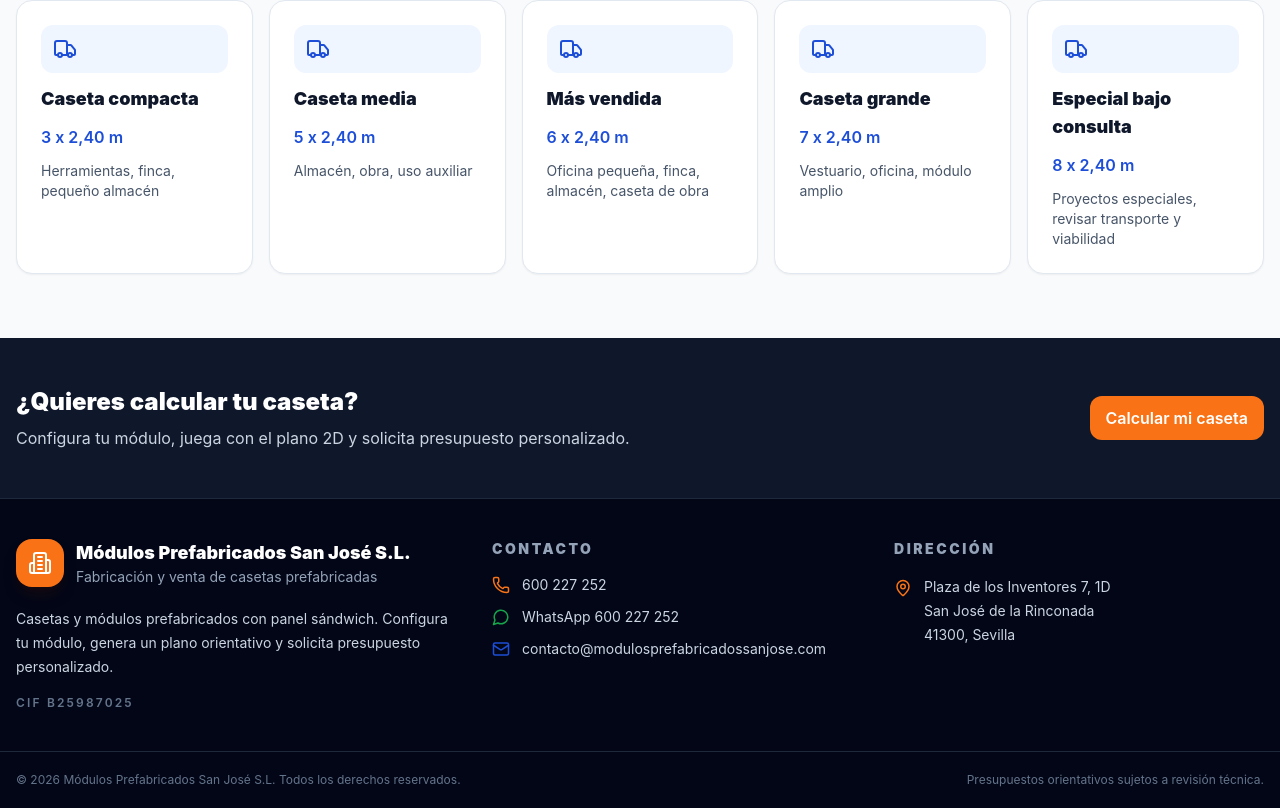
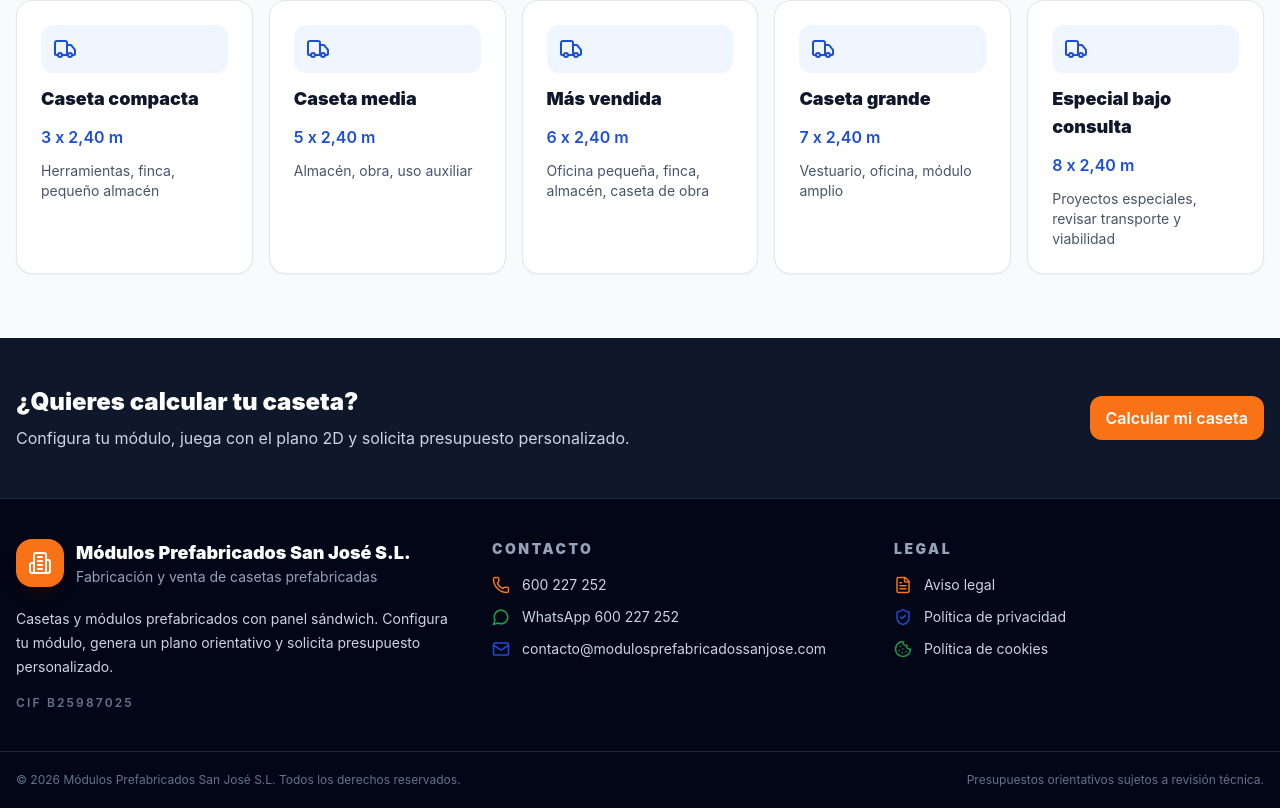
Before and after one commit to DiegoMonje/modulos-prefabricados-, a React (Vite) app: page / in a window 1280 px wide. Shown: the part 2947-3755 px from the top of the page. Built offline with nearby package versions, Linux system fonts and the light colour scheme; no server answers.

Commit message:
Quitar direccion del footer y añadir enlaces legales

```diff
--- a/src/components/CompanyFooter.tsx
+++ b/src/components/CompanyFooter.tsx
@@ -1,8 +1,9 @@
-import { Building2, Mail, MapPin, MessageCircle, Phone } from 'lucide-react';
+import { Building2, Cookie, FileText, Mail, MessageCircle, Phone, ShieldCheck } from 'lucide-react';
+import type { LegalPageType } from './LegalPages';
 
 const whatsappUrl = 'https://wa.me/34600227252?text=Hola%2C%20quiero%20informaci%C3%B3n%20sobre%20una%20caseta%20prefabricada.';
 
-export const CompanyFooter = () => (
+export const CompanyFooter = ({ onLegalPage }: { onLegalPage: (page: LegalPageType) => void }) => (
   <footer id="footer-contacto" className="border-t border-slate-800 bg-slate-950 text-white">
     <div className="mx-auto grid max-w-7xl gap-8 px-4 py-10 md:grid-cols-[1.2fr_1fr_1fr]">
       <div>
@@ -40,14 +41,20 @@ export const CompanyFooter = () => (
       </div>
 
       <div>
-        <h3 className="text-sm font-black uppercase tracking-[0.18em] text-slate-400">Dirección</h3>
-        <div className="mt-4 flex items-start gap-3 text-sm leading-6 text-slate-300">
-          <MapPin size={18} className="mt-1 shrink-0 text-brand-orange" />
-          <p>
-            Plaza de los Inventores 7, 1D<br />
-            San José de la Rinconada<br />
-            41300, Sevilla
-          </p>
+        <h3 className="text-sm font-black uppercase tracking-[0.18em] text-slate-400">Legal</h3>
+        <div className="mt-4 space-y-3 text-sm text-slate-300">
+          <button type="button" onClick={() => onLegalPage('aviso-legal')} className="flex items-center gap-3 text-left transition hover:text-white">
+            <FileText size={18} className="text-brand-orange" />
+            <span>Aviso legal</span>
+          </button>
+          <button type="button" onClick={() => onLegalPage('privacidad')} className="flex items-center gap-3 text-left transition hover:text-white">
+            <ShieldCheck size={18} className="text-brand-blue" />
+            <span>Política de privacidad</span>
+          </button>
+          <button type="button" onClick={() => onLegalPage('cookies')} className="flex items-center gap-3 text-left transition hover:text-white">
+            <Cookie size={18} className="text-brand-green" />
+            <span>Política de cookies</span>
+          </button>
         </div>
       </div>
     </div>
```
